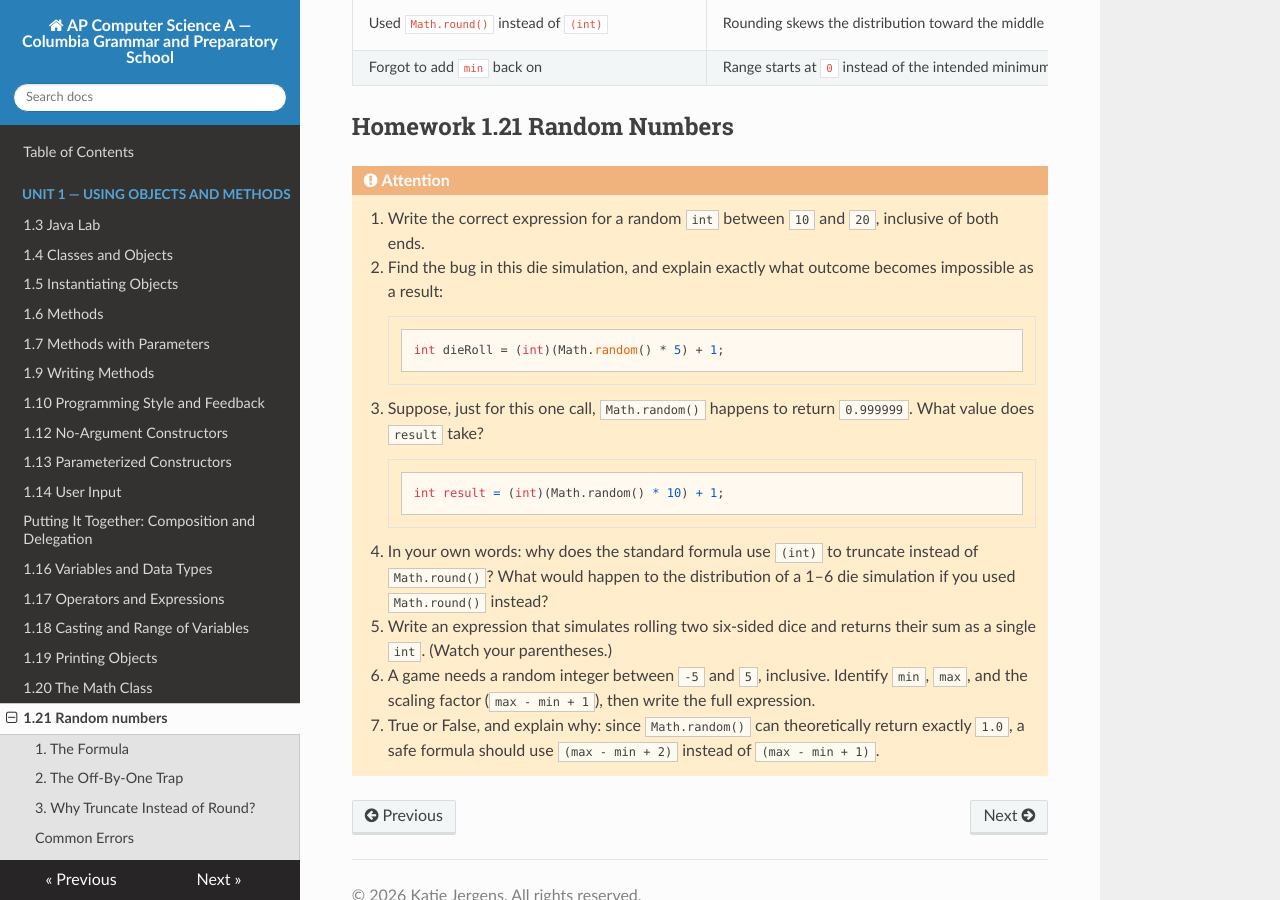
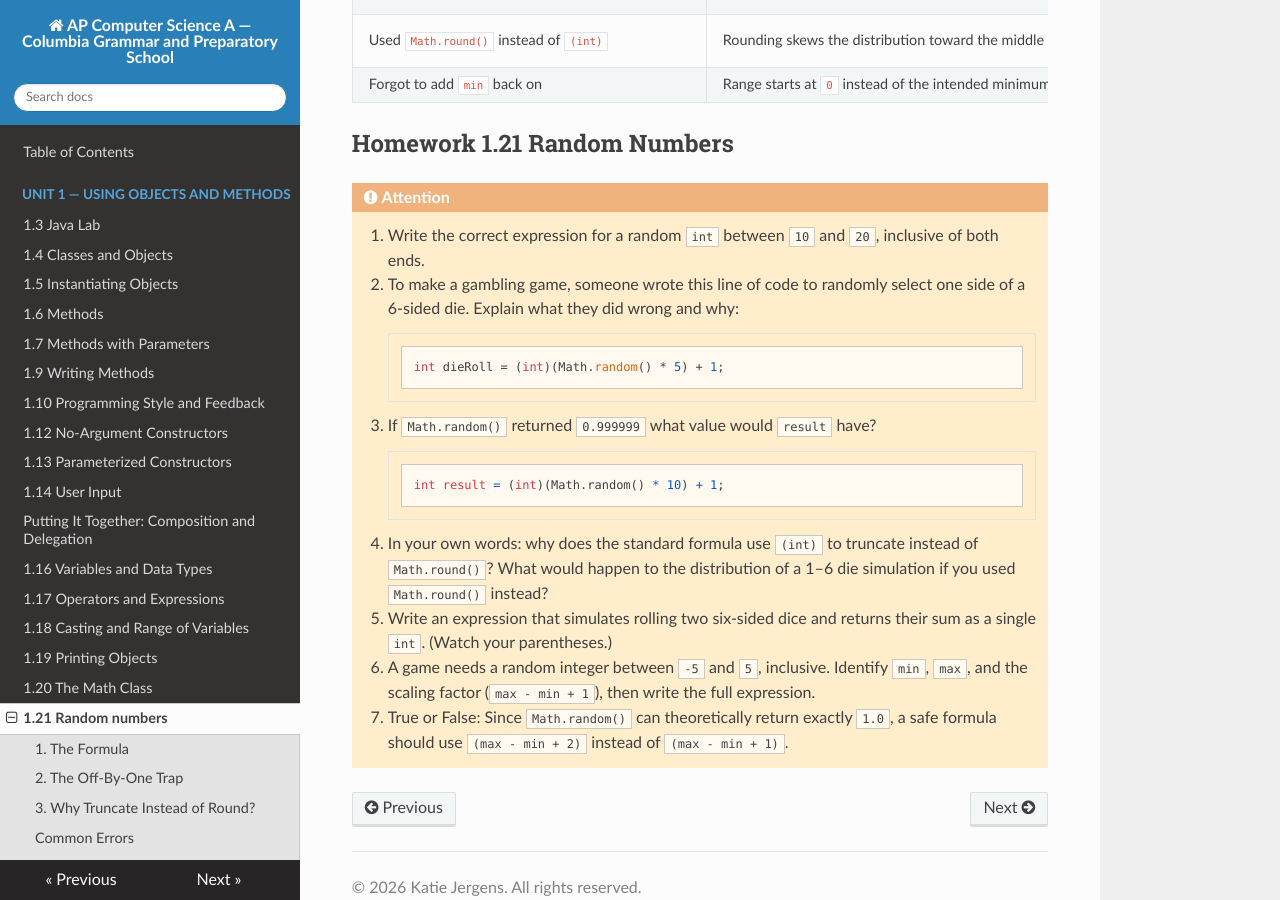
Before and after one commit to kjergens/apcsa-site, an MkDocs documentation site: the page built from docs/unit1/notes_21_random.md, in a window 1280 px wide and 900 px high, scrolled down 1590 px. Built offline with MkDocs 1.6.1, drawn with Linux system fonts in a browser that asks for light colours; nearby versions of some CDN libraries; some of the changed text lies outside the part shown.

Commit message:
small edits to hw

````diff
--- a/docs/unit1/notes_21_random.md
+++ b/docs/unit1/notes_21_random.md
@@ -55,12 +57,12 @@ It's tempting to reach for `Math.round()` instead of `(int)` — but rounding br
 
     1. Write the correct expression for a random `int` between `10` and `20`, inclusive of both ends.
 
-    2. Find the bug in this die simulation, and explain exactly what outcome becomes impossible as a result:
+    2. To make a gambling game, someone wrote this line of code to randomly select one side of a 6-sided die. Explain what they did wrong and why:
     ```java
     int dieRoll = (int)(Math.random() * 5) + 1;
     ```
 
-    3. Suppose, just for this one call, `Math.random()` happens to return `0.999999`. What value does `result` take?
+    3. If `Math.random()` returned `0.999999` what value would `result` have?
     ```java
     int result = (int)(Math.random() * 10) + 1;
     ```
@@ -71,4 +73,4 @@ It's tempting to reach for `Math.round()` instead of `(int)` — but rounding br
 
     6. A game needs a random integer between `-5` and `5`, inclusive. Identify `min`, `max`, and the scaling factor (`max - min + 1`), then write the full expression.
 
-    7. True or False, and explain why: since `Math.random()` can theoretically return exactly `1.0`, a safe formula should use `(max - min + 2)` instead of `(max - min + 1)`.
+    7. True or False: Since `Math.random()` can theoretically return exactly `1.0`, a safe formula should use `(max - min + 2)` instead of `(max - min + 1)`.
````
Also changed, not shown: other parts of docs/unit1/notes_21_random.md (+3 -1 lines).
